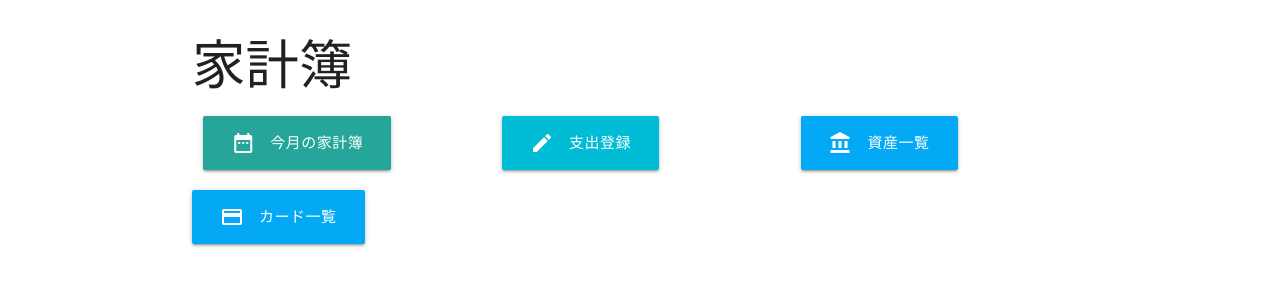
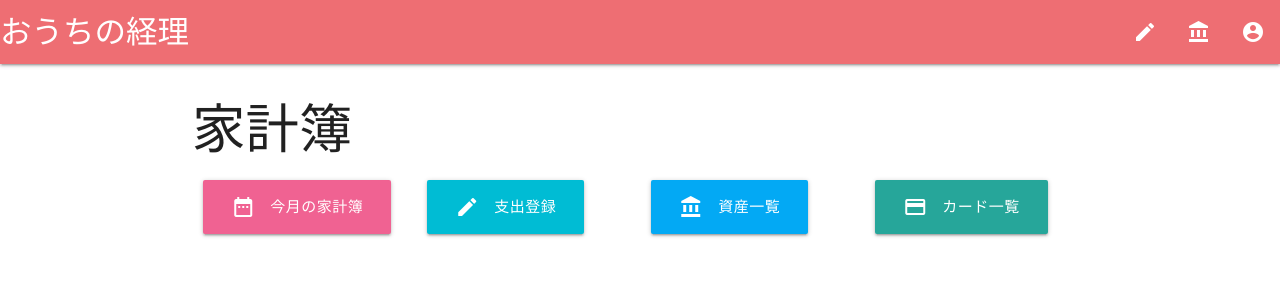
Before and after one commit to sobatha/django_homebookkeeping, a Django app: template kakeibo/templates/kakeibo/index.html in a window 1280 px wide. Shown: the top 300 px of the page. Run offline with Django 3.2, Linux system fonts and the light colour scheme; the template is opened without the code that fills it, so the values that code supplies are empty.

Commit message:
indexページ更新、Navibar追加

```diff
--- a/kakeibo/templates/base.html
+++ b/kakeibo/templates/base.html
@@ -14,6 +14,17 @@
 
 </head>
 
+<nav>
+  <div class="nav-wrapper">
+    <a href="{% url 'index' %}" class="brand-logo">おうちの経理</a>
+    <ul id="nav-mobile" class="right hide-on-med-and-down">
+      <li><a href="{% url 'payment_create' %}"><i class="material-icons">edit</i></a></li>
+      <li><a href="{% url 'stock' %}"><i class="material-icons">account_balance</i></a></li>
+      <li><a href="/"><i class="material-icons">account_circle</i></a></li>
+    </ul>
+  </div>
+</nav>
+
 <body>
     <div class="container">
         {% block main %}
--- a/kakeibo/templates/kakeibo/index.html
+++ b/kakeibo/templates/kakeibo/index.html
@@ -11,7 +11,7 @@
 
         <div class="row" style="display: flex;">
             <div class="col s4">
-                <a href="{% url 'month' year month %}" class="btn btn-large">
+                <a href="{% url 'month' year month %}" class="btn btn-large pink lighten-2">
                     <i class="material-icons left">date_range</i>今月の家計簿</a>
             </div>
             <div class="col s4">
@@ -22,11 +22,12 @@
                 <a href="{% url 'stock' %}" class="btn btn-large light-blue">資産一覧
                     <i class="material-icons left">account_balance</i></a>
             </div>
+            <div class="col s4">
+            <a href="{% url 'card_list' %}" class="btn btn-large">カード一覧
+                <i class="material-icons left">credit_card</i></a>
+            </div>
+        </div>
 
-
-        </div>
-        <a href="{% url 'card_list' %}" class="btn btn-large light-blue">カード一覧
-            <i class="material-icons left">credit_card</i></a>
     </body>
 
 {% endblock %}
```
Also changed, not shown: 1 other file.
